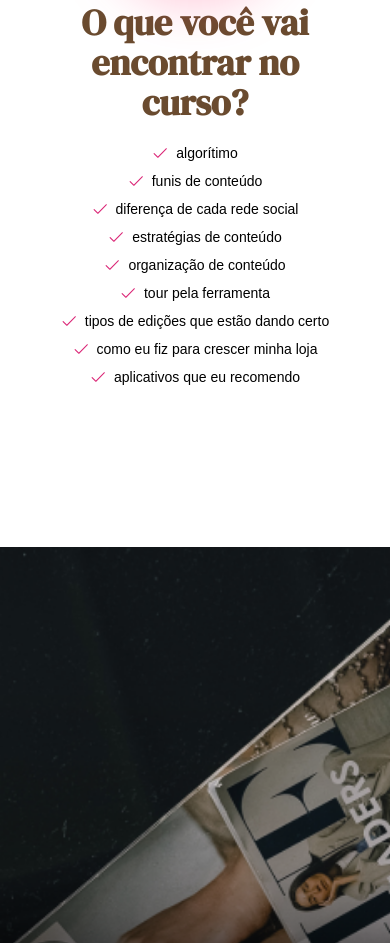
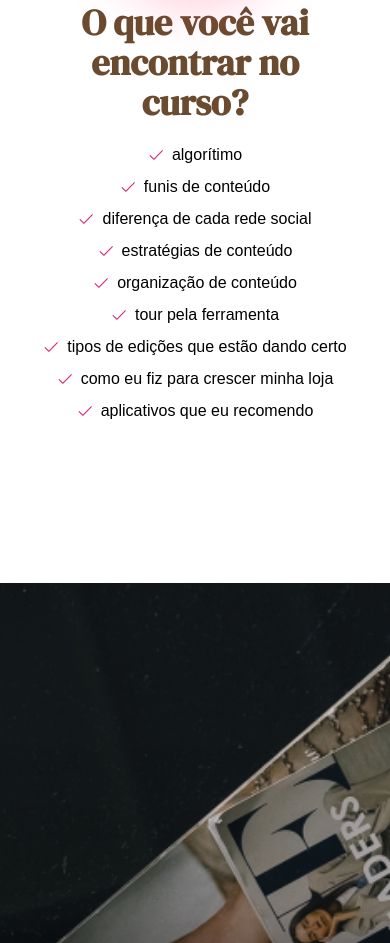
Before and after one commit to luccaparadeda/the-creators-club, an Astro site: page / in a window 390 px wide. Shown: the part 2429-3372 px from the top of the page. Built offline with nearby package versions, Linux system fonts and the light colour scheme; Astro itself is replaced by a stand-in of ours.

Commit message:
refactor: text in list item

```diff
--- a/src/components/ListItem.astro
+++ b/src/components/ListItem.astro
@@ -10,7 +10,7 @@
 
 <div class="display flex gap-2 items-center">
 	<CheckIcon />
-    <p class="subtitle flex-grow text-sm text-left font-medium md:text-xl">
+    <p class="subtitle flex-grow text-base text-left font-medium md:text-xl">
         {text}
 	</p>
 </div>
```
